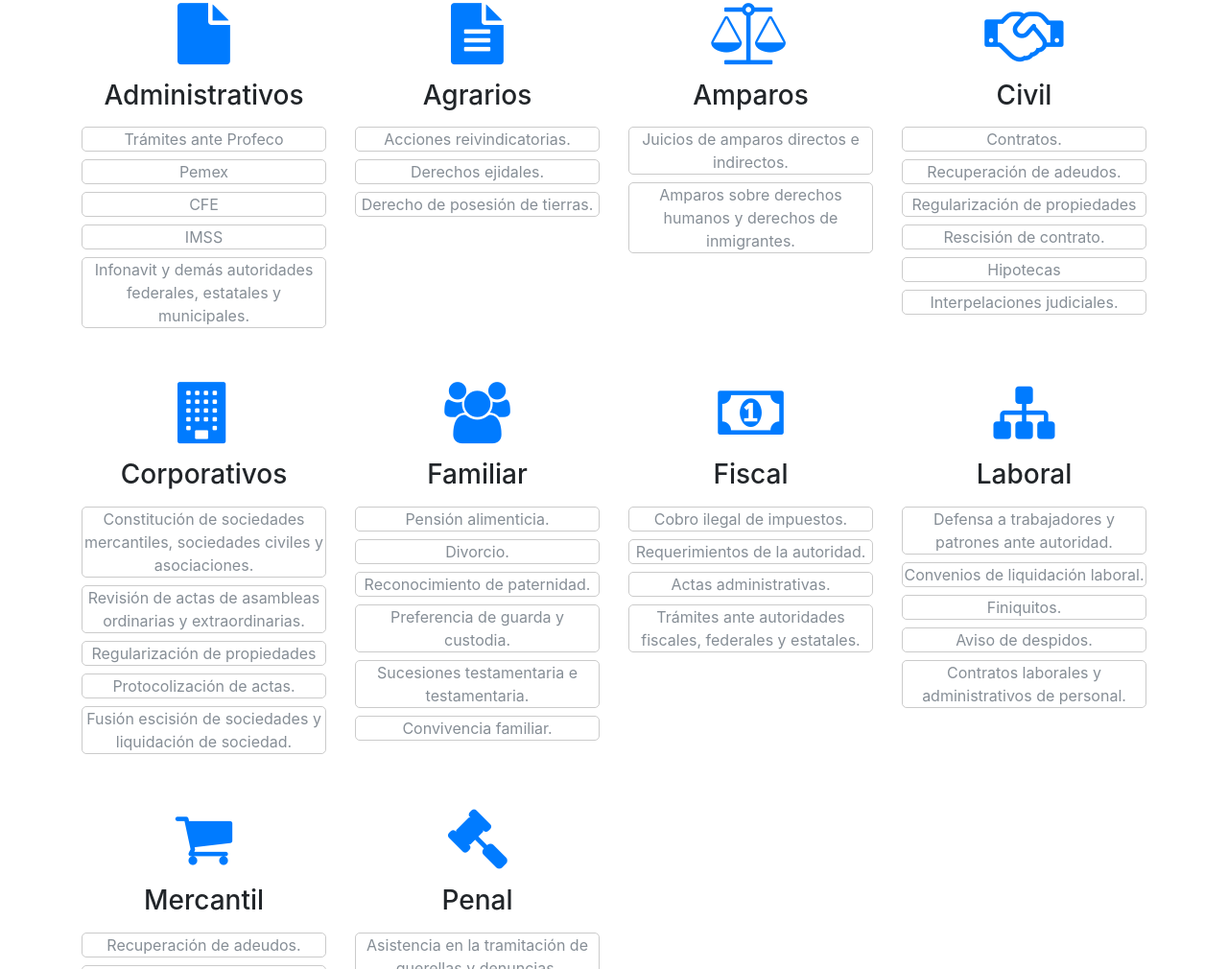
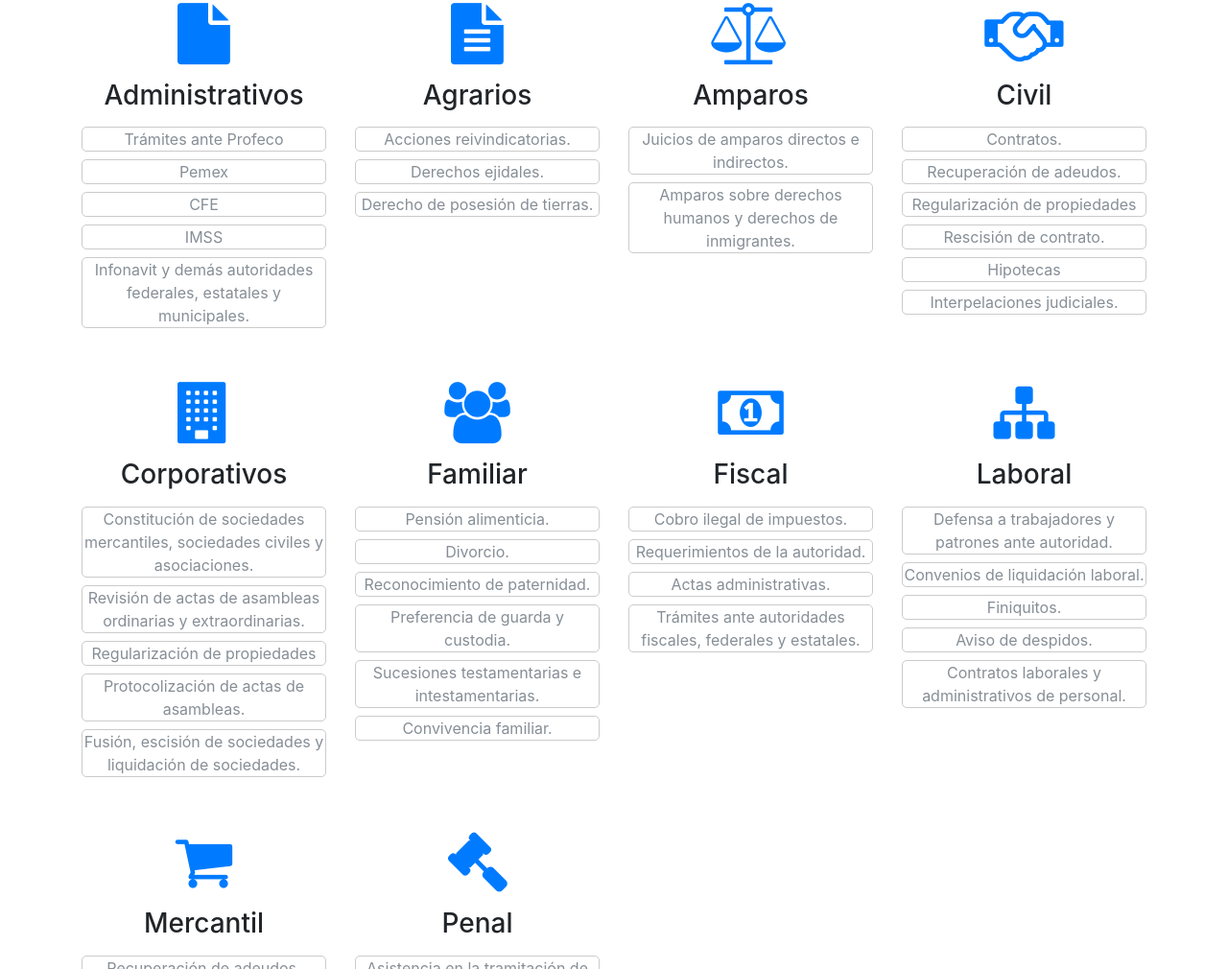
Before and after one commit to Zeroxys/bertruy, a website with bundled scripts: page index.html in a window 1280 px wide. Shown: the part 2036-3046 px from the top of the page at 96% size. Built offline with nearby package versions, Linux system fonts and the light colour scheme.

Commit message:
faltas de ortografia

```diff
--- a/index.html
+++ b/index.html
@@ -119,7 +119,7 @@
               <img class="rounded-circle profile" src="./img/perfil.jpeg">
             </div>
             <p class="text-faded mb-4">
-              Consultoría Jurídica Integral Gaytán y Asociados ofrece una gama de servicios jurídicos tanto preventivo como correctivo, en las siguientes materias; Penal, Civil, Laboral, Mercantil, Administrativo, Profeco, Amparos, Asimismo el bufete jurídico a mi cargo cuenta con una amplia experiencia con más de 25 años de servicios jurídicos tanto dentro del Estado de Tabasco así como en diversos Estados de la República Mexicana.
+              Consultoría Jurídica Integral Gaytán y Asociados ofrece una gama de servicios jurídicos tanto preventivos como correctivos, en las siguientes materias; Penal, Civil, Laboral, Mercantil, Administrativo, Profeco, Amparos, Asimismo el bufete jurídico a mi cargo cuenta con una amplia experiencia con más de 25 años de servicios jurídicos tanto dentro del Estado de Tabasco así como en diversos Estados de la República Mexicana.
             </p>
             <p class=" text-faded mb-4">
               Brindando certeza jurídica así como grandes beneficios y oportunidades tanto para conciliar como para llegar a buenos términos sus litigios logrando con ello qué diversas empresas como personas físicas recomienden ampliamente el bufete jurídico de Consultoría Jurídica Integral Gaytán & Asociados.
@@ -201,8 +201,8 @@
                   <li>Constitución de sociedades mercantiles, sociedades civiles y asociaciones.</li>
                   <li>Revisión de actas de asambleas ordinarias y extraordinarias.</li>
                   <li>Regularización de propiedades</li>
-                  <li>Protocolización de actas.</li>
-                  <li>Fusión escisión de sociedades y liquidación de sociedad.</li>
+                  <li>Protocolización de actas de asambleas.</li>
+                  <li>Fusión, escisión de sociedades y liquidación de sociedades.</li>
                 </ul>
               </div>
             </div>
@@ -215,7 +215,7 @@
                   <li>Divorcio.</li>
                   <li>Reconocimiento de paternidad.</li>
                   <li>Preferencia de guarda y custodia.</li>
-                  <li>Sucesiones testamentaria e testamentaria.</li>
+                  <li>Sucesiones testamentarias e intestamentarias.</li>
                   <li>Convivencia familiar.</li>
                 </ul>
               </div>
```
